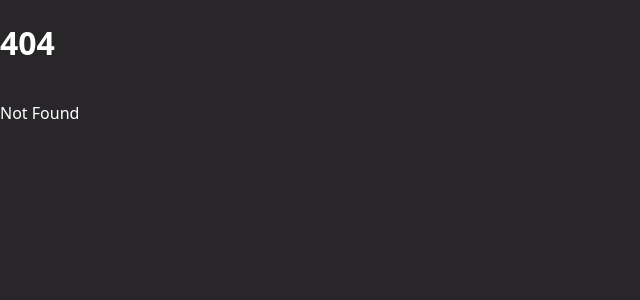
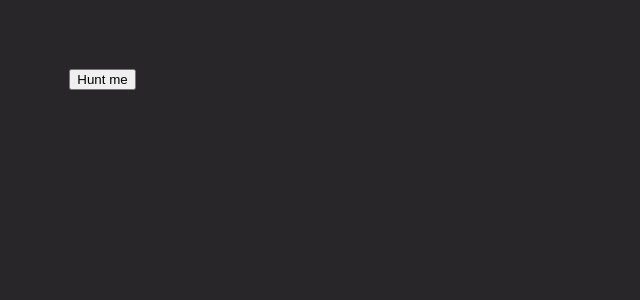
Before and after one commit to miketth/homepage, a SvelteKit app: page /hunt in a window 1280 px wide. Before the commit this address had no page. Shown: the top 300 px of the page, without its empty margins (0-640 px from the left). Built offline with nearby package versions, Linux system fonts and the light colour scheme.

Commit message:
Add extra easter egg

```diff
--- /dev/null
+++ b/src/routes/hunt/+page.server.ts
@@ -0,0 +1 @@
+export const prerender = true;
--- /dev/null
+++ b/src/routes/hunt/+page.svelte
@@ -0,0 +1,51 @@
+<script lang="ts">
+    import { fade } from "svelte/transition";
+    import { goto } from "$app/navigation";
+
+    let container: HTMLDivElement;
+    let huntee: HTMLDivElement;
+
+    function rick() {
+        goto("/cool_vid")
+    }
+
+    const trollCount = Math.random() * 20;
+    let jumped = 0;
+
+    function troll() {
+        if (jumped > trollCount) return;
+
+        let width = container.clientWidth;
+        let height = container.clientHeight;
+
+        let x = Math.random() * (width - 100);
+        let y = Math.random() * (height - 100);
+
+        huntee.style["margin-left"] = x + "px";
+        huntee.style["margin-top"] = y + "px";
+
+        jumped++;
+    }
+</script>
+
+<div bind:this={container} class="container" transition:fade>
+    <!-- svelte-ignore a11y-no-static-element-interactions -->
+    <!-- svelte-ignore a11y-mouse-events-have-key-events -->
+    <div bind:this={huntee} on:mouseover={troll} class="huntee">
+        <button on:click={rick}>Hunt me</button>
+    </div>
+</div>
+
+<style>
+    .container {
+        margin: 1em;
+        width: calc(100vw - 2em);
+        height: calc(100vh - 2em);
+    }
+    .huntee {
+        width: fit-content;
+    }
+    button {
+        margin: 4em;
+    }
+</style>
```
Also changed, not shown: 2 other files (tests, documents, lock files or other folders).
